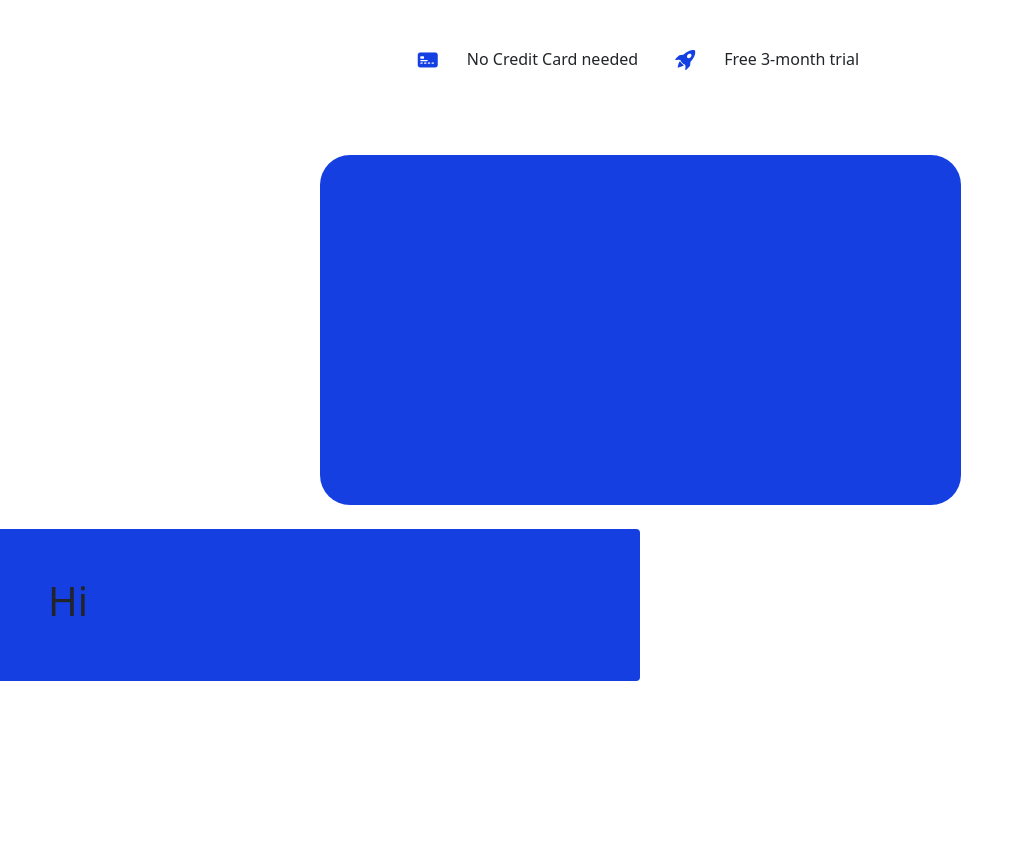
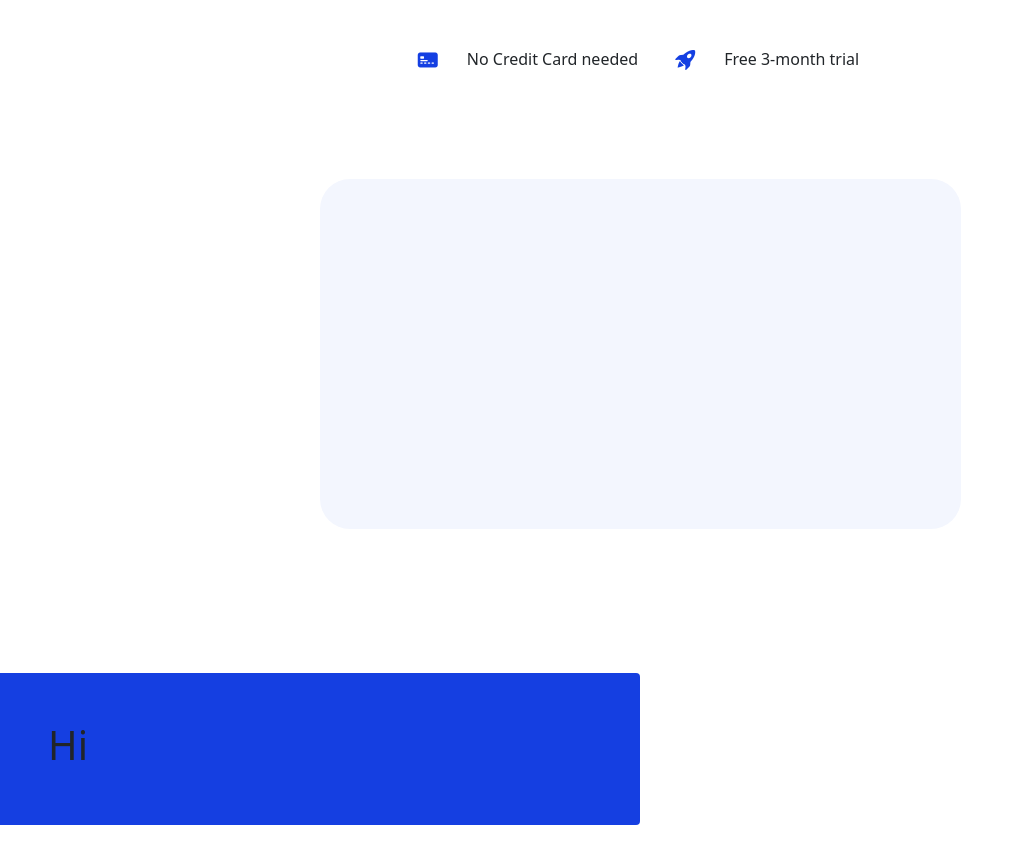
Before and after one commit to IdiFavour/Protonn, a Next.js app: page / in a window 1280 px wide. Shown: the part 480-1344 px from the top of the page, without its empty margins (0-1024 px from the left). Before the commit the page ends 1161 px from the top, so only its background shows below. Built offline with nearby package versions, Linux system fonts and the light colour scheme.

Commit message:
bullet section

```diff
--- a/components/Bullet.tsx
+++ b/components/Bullet.tsx
@@ -1,7 +1,7 @@
 const Bullet = () => {
     return (
-        <div className="Bullet">
-            <div className="row">
+        <div className="Bullet my-5">
+            <div className="row pt-5">
                 <div className="col-lg-6 bg-main rounded-end">
                     <h1 className="p-5">Hi</h1>
                 </div>
--- a/components/Quote.tsx
+++ b/components/Quote.tsx
@@ -1,9 +1,9 @@
 const Quote = () => {
     return (
-        <div className="container">
+        <div className="container py-4">
             <div className="row justify-content-center">
                 <div className="col-lg-7 ">
-                    <div className="py-3 my-4 bg-main quote">
+                    <div className="py-3 my-4 quote">
 
                     </div>
                 </div>
--- a/styles/globals.css
+++ b/styles/globals.css
@@ -1,6 +1,12 @@
 
 @import url('https://fonts.googleapis.com/css2?family=Poppins:wght@100;200;300;400;500;600;700;800;900&display=swap');
-
+:root{
+  --primary-color: #153fe1;
+  --secondary-color: #f3f6fe;
+  --text-color: #143fe2;
+  --color-one: #f3f6fe;
+  --color-two: #fef3de;
+}
 
 html,
 body {
@@ -14,15 +20,15 @@ a{
 }
 
 .text-main{
-  color: #143fe2 !important;
+  color: var(--text-color) !important;
 }
 
 .bg-main {
-  background-color: #153fe1;
+  background-color: var(--primary-color);
 }
 
 .btn-main {
-  background-color: #153fe1;
+  background-color: var(--primary-color);
   color: white !important;
   border-radius: 12px;
 }
@@ -32,7 +38,7 @@ a{
 }
 
 .navbar-toggler{
-  background-color: #153fe1 !important;
+  background-color: var(--primary-color) !important;
 }
 
 .header{
@@ -50,16 +56,17 @@ a{
 }
 
 .btn-icon{
-  background-color: #f3f6fe;
+  background-color: var(--secondary-color);
   border-radius: 12px;
 }
 
 .btn-icon i {
   font-size: 1.25rem !important;
-  color: #143fe2 !important;
+  color: var(--text-color) !important;
 }
 
 .quote{
+  background-color: var(--secondary-color);
   border-radius: 30px;
   height: 350px;
   width: 100%;
```
